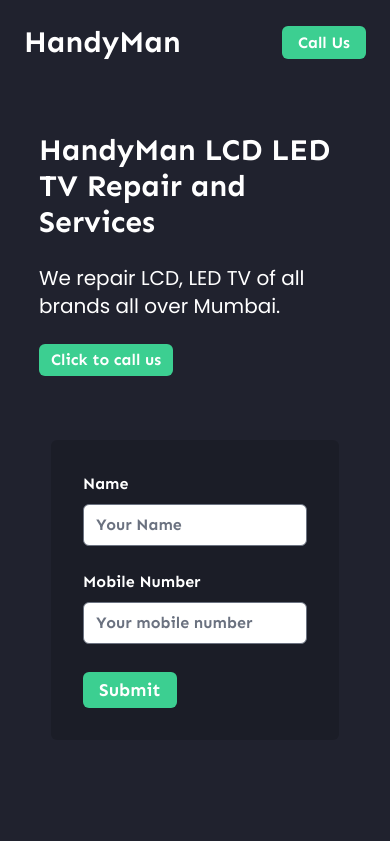
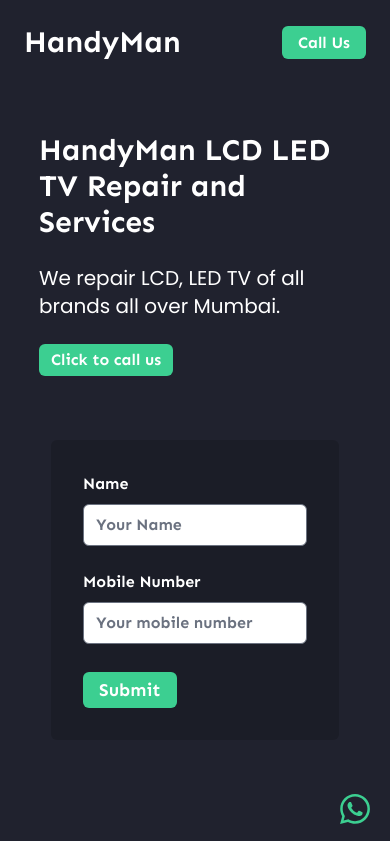
Before and after one commit to sinrosha/lead-gen-engine, a Next.js app: page / in a window 390 px wide. Shown: the top 841 px of the page. Built offline with nearby package versions, Linux system fonts and the light colour scheme.

Commit message:
added floating whatsapp icon

```diff
--- /dev/null
+++ b/components/FloatingCTA/index.jsx
@@ -0,0 +1,9 @@
+import { ImWhatsapp } from 'react-icons/im';
+
+const FloatingCTA = () => (
+  <section id="FloatingCTA" className="fixed bottom-5 right-5 md:bottom-5 md:right-10 md:hidden">
+    <ImWhatsapp size={30} className="text-light-green mx-auto"/>
+  </section>
+);
+
+export default FloatingCTA;
--- a/pages/index.jsx
+++ b/pages/index.jsx
@@ -4,6 +4,7 @@
 import BrandSlider from "../components/BrandSlider"
 import content from "../content/home.json"
 import FAQ from "../components/FAQ"
+import FloatingCTA from "../components/FloatingCTA"
 import GetInTouch from "../components/GetInTouch/Index"
 
 const Home = () => {
@@ -107,6 +108,7 @@
       <Testimonial testimonials={testimonialContent} />
       <FAQ FAQS={faqs}/>
       <GetInTouch/>
+      <FloatingCTA />
     </Layout>
   )
 }
```
